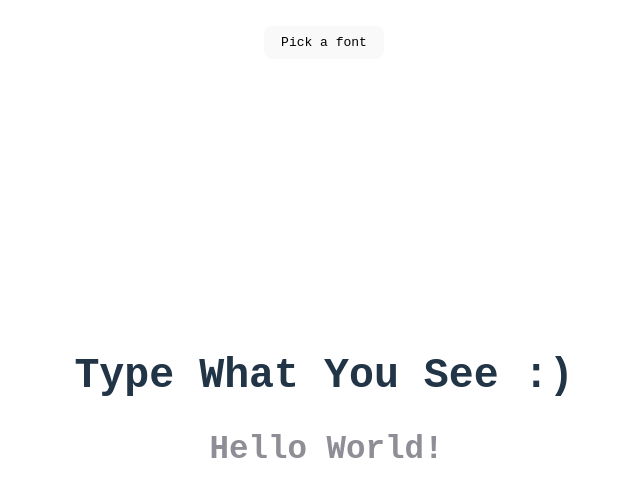
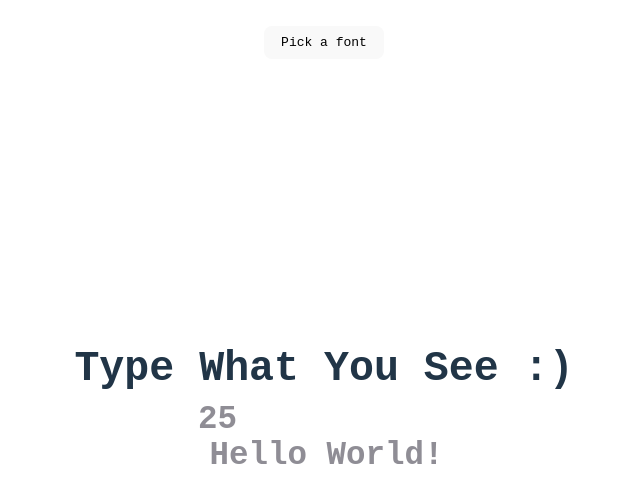
Before and after one commit to InbarMi/typing-practice, a React (Vite) app in the folder typing-app/: page / in a window 1280 px wide. Shown: the top 502 px of the page, without its empty margins (316-956 px from the left). Built offline with nearby package versions, Linux system fonts and the light colour scheme.

Commit message:
closes #15

```diff
--- a/typing-app/src/App.css
+++ b/typing-app/src/App.css
@@ -14,6 +14,8 @@
   opacity: 55%;
   color: rgba(30,27,42, 0.90);
   font-weight: bold;
+  position: relative;
+  padding-top: 1rem;
 }
 
 .correct {
@@ -76,3 +78,10 @@
 .dropdown-menu li:hover {
   background-color: #444;
 }
+
+.timer {
+  font-size: 2.5rem;
+  position: absolute;
+  top: -1.8rem;
+  left: 3.8em;
+}
--- a/typing-app/src/App.jsx
+++ b/typing-app/src/App.jsx
@@ -1,10 +1,8 @@
 import {useEffect, useState} from 'react';
 import './App.css';
-import './TextBlock.jsx';
-import TextBlock from "./TextBlock.jsx";
+import TextBlock from './TextBlock.jsx';
 
 function App() {
-    const [inputKey, setInputKey] = useState('');
     const [selectedFont, setSelectedFont] = useState('monospace');
     const [showFontMenu, setShowFontMenu] = useState(false);
 
--- a/typing-app/src/TextBlock.jsx
+++ b/typing-app/src/TextBlock.jsx
@@ -1,10 +1,12 @@
 import React, {useEffect, useState} from 'react';
 import './App.css';
+import Timer from './Timer.jsx';
 
 function TextBlock() {
     const [text, setText] = useState('Hello World!');
     const [textIndex, setTextIndex] = useState(0);
     const [correctIndices, setCorrectIndices] = useState([]);
+    const [inputKey, setInputKey] = useState('');
 
     useEffect(() => {
         const handleKeyDown = (event) => {
@@ -50,6 +52,7 @@ function TextBlock() {
 
     return (
         <div className="text">
+            <Timer startTimer={true} totalTime={30} />
             {text.split('').map((char, index) => {
                 const cursorPosition = index === textIndex;
                 const isCorrect = correctIndices[index];
--- /dev/null
+++ b/typing-app/src/Timer.jsx
@@ -0,0 +1,27 @@
+import React, {useEffect, useState} from "react";
+import './App.css'
+
+function Timer({totalTime, startTimer}) {
+
+    const [currentTime, setCurrentTime] = useState(totalTime);
+
+    useEffect(() => {
+        if (startTimer) {
+            const countdownInterval = setInterval(() => {
+                return setCurrentTime(prevTime => Math.max(0, prevTime - 1));
+            }, 1000)
+
+            return () => clearInterval(countdownInterval);
+        }
+    }, [startTimer]);
+
+
+
+    return (
+        <div className='timer'>
+            {currentTime}
+        </div>
+    )
+}
+
+export default Timer
--- a/typing-app/src/index.css
+++ b/typing-app/src/index.css
@@ -28,9 +28,6 @@ body {
   display: flex;
   flex-direction: column;
   min-height: 100vh;
-  /*place-items: center;*/
-  /*min-width: 320px;*/
-  /*min-height: 100vh;*/
 }
 
 h1 {
```
